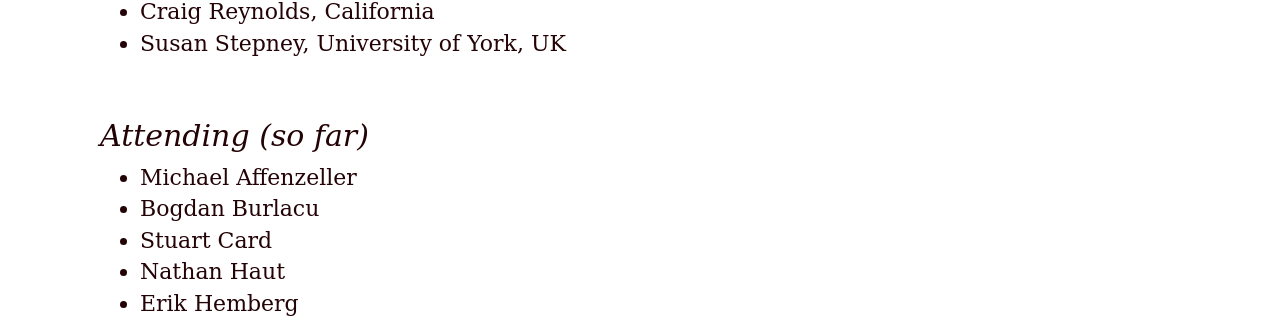
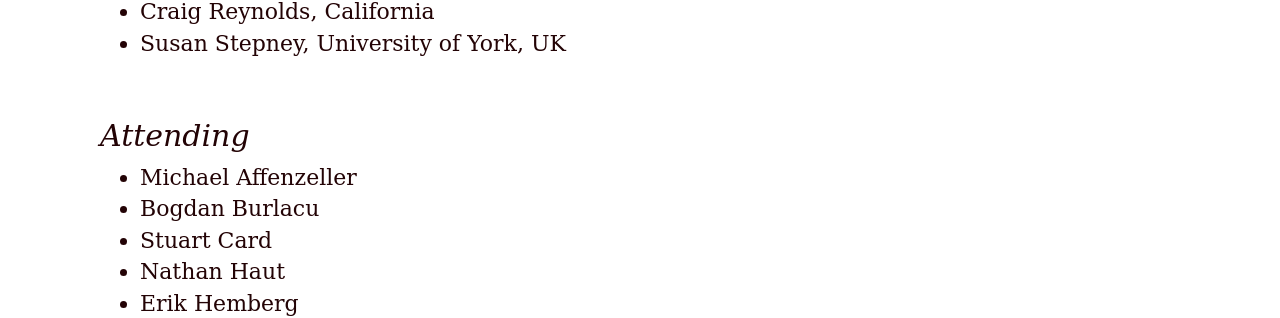
Before and after one commit to GPTP-workshop/gptp-workshop.github.io, a Jekyll site: the page built from attendees.md, in a window 1280 px wide and 900 px high, scrolled down 437 px. Shown: the part 142-460 px from the top of the window. Built offline with Jekyll 4.4.1, drawn with Linux system fonts in a browser that asks for light colours; our own code applies the rules of GitHub Pages for plain Markdown files.

Commit message:
Update attendees.md

```diff
--- a/attendees.md
+++ b/attendees.md
@@ -21,7 +21,7 @@ dates: "June 2-4, 2022"
 - Craig Reynolds, California
 - Susan Stepney, University of York, UK
 
-## Attending (so far)
+## Attending
 
 - Michael Affenzeller
 - Bogdan Burlacu
```
